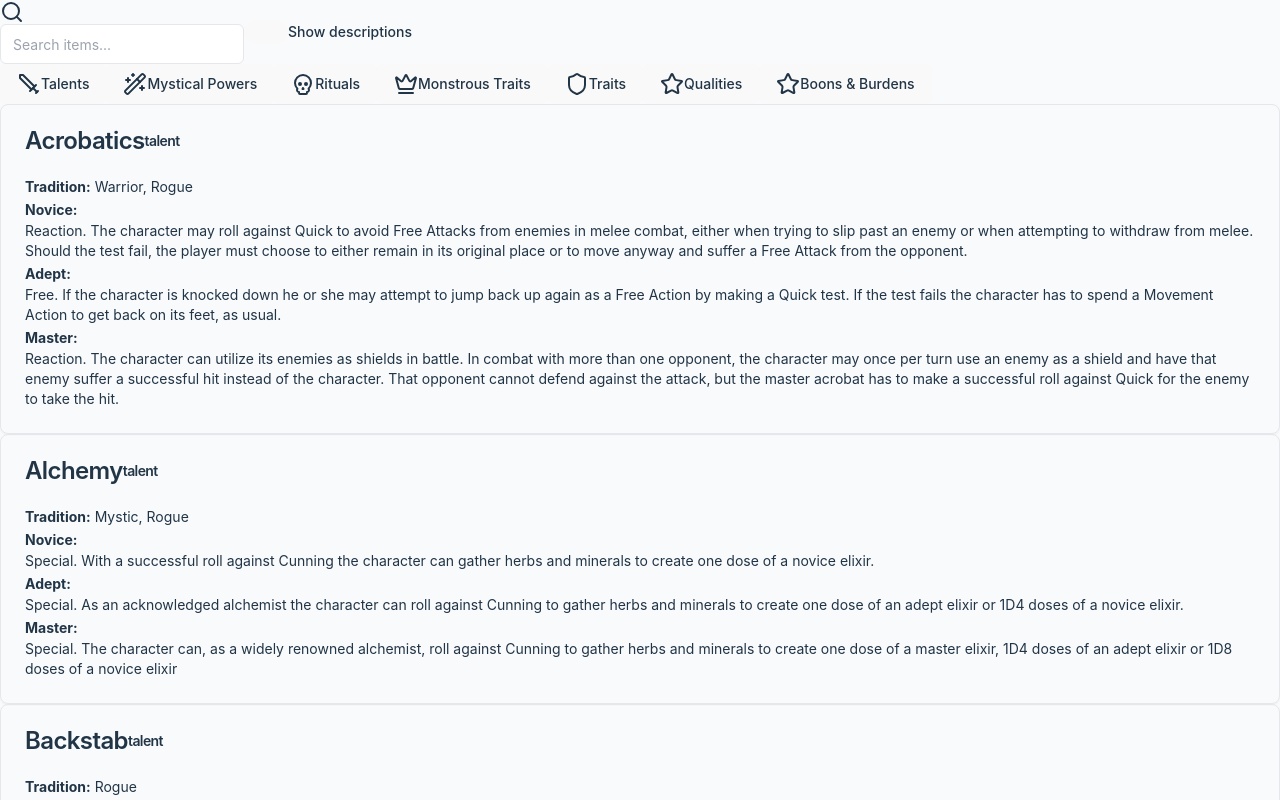
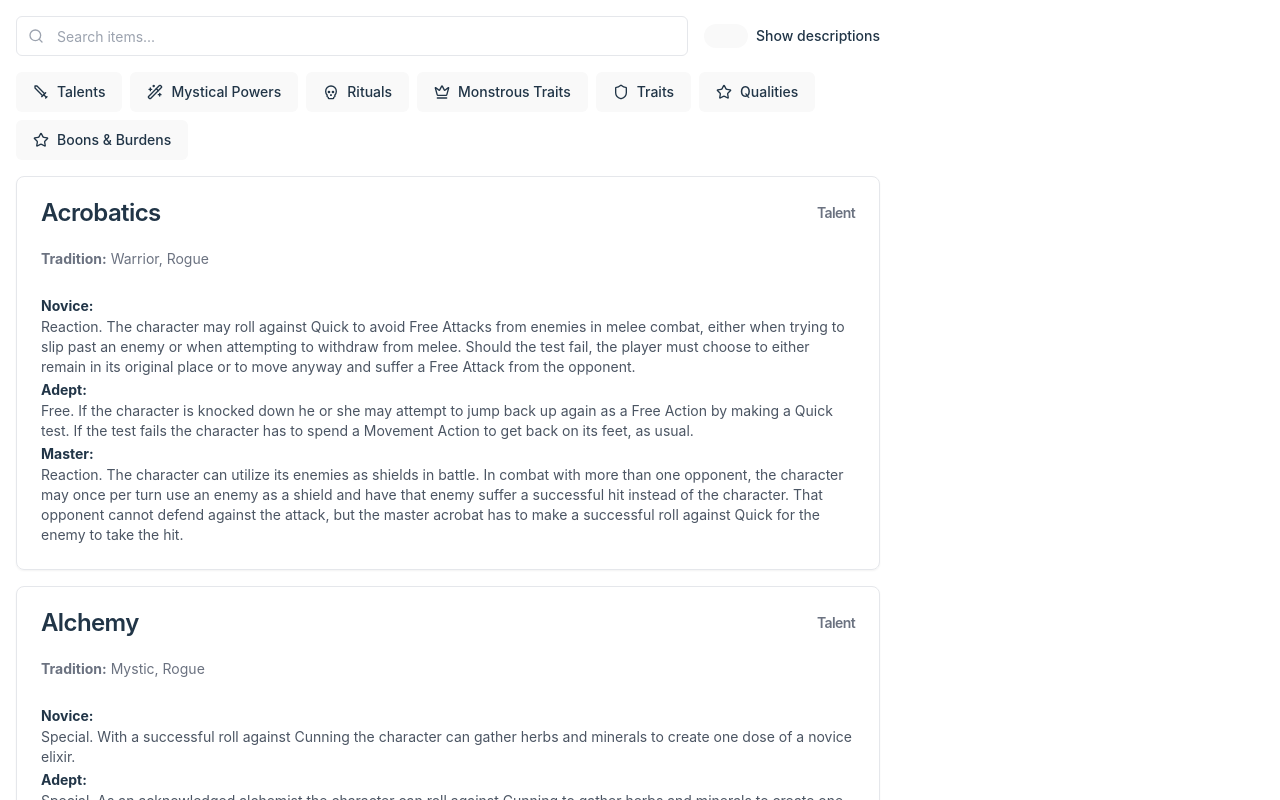
Before and after one commit to dokker/json-lookup, a React (Vite) app: page / in a window 1280 px wide. Shown: the top 800 px of the page. Built offline with nearby package versions, Linux system fonts and the light colour scheme.

Commit message:
hack missing tailwind css rules

```diff
--- a/package.json
+++ b/package.json
@@ -21,8 +21,7 @@
     "lucide-react": "^0.469.0",
     "react": "^18.3.1",
     "react-dom": "^18.3.1",
-    "tailwind-merge": "^2.5.5",
-    "tailwindcss-animate": "^1.0.7"
+    "tailwind-merge": "^2.5.5"
   },
   "devDependencies": {
     "@eslint/js": "^9.17.0",
@@ -38,6 +37,7 @@
     "globals": "^15.13.0",
     "postcss": "^8.4.49",
     "tailwindcss": "^3.4.17",
+    "tailwindcss-animate": "^1.0.7",
     "vite": "^6.0.3"
   }
 }
--- a/src/App.jsx
+++ b/src/App.jsx
@@ -1,8 +1,9 @@
 import JsonLookup from './components/JsonLookup'
+import './index.css';
 
 function App() {
   return (
-    <div className="min-h-screen bg-gray-50">
+    <div className="min-h-screen">
       <JsonLookup />
     </div>
   )
--- a/src/components/JsonLookup.tsx
+++ b/src/components/JsonLookup.tsx
@@ -125,7 +125,9 @@ const JsonLookup = () => {
                 <div className="space-y-2 pt-2">
                   {item.novice && (
                     <div>
-                      <strong className="text-sm">Novice:</strong>
+                      {!["Boon", "Burden", "Quality"].includes(item.type) && (
+                        <strong className="text-sm">Novice:</strong>
+                      )}
                       <p className="text-sm text-gray-600">{item.novice}</p>
                     </div>
                   )}
--- a/tailwind.config.js
+++ b/tailwind.config.js
@@ -7,6 +7,94 @@ module.exports = {
     './app/**/*.{js,jsx}',
     './src/**/*.{js,jsx}',
   ],
+  safelist: [
+    'min-h-screen',
+    'max-w-4xl',
+    'mx-auto',
+    'p-4',
+    'space-y-4',
+    'flex',
+    'gap-4',
+    'items-center',
+    'relative',
+    'flex-1',
+    'space-x-2',
+    'flex-wrap',
+    'gap-2',
+    'lucide',
+    'lucide-search',
+    'absolute',
+    'left-3',
+    'top-3',
+    'h-4',
+    'w-4',
+    'text-gray-400',
+    'flex',
+    'h-10',
+    'w-full',
+    'rounded-md',
+    'border',
+    'border-input',
+    'bg-background',
+    'px-3',
+    'py-2',
+    'text-sm',
+    'ring-offset-background',
+    'file:border-0',
+    'file:bg-transparent',
+    'file:text-sm',
+    'file:font-medium',
+    'placeholder:text-muted-foreground',
+    'focus-visible:outline-none',
+    'focus-visible:ring-2',
+    'focus-visible:ring-ring',
+    'focus-visible:ring-offset-2',
+    'disabled:cursor-not-allowed',
+    'disabled:opacity-50',
+    'pl-10',
+    'pr-10',
+    'peer',
+    'inline-flex',
+    'h-6',
+    'w-11',
+    'shrink-0',
+    'cursor-pointer',
+    'items-center',
+    'rounded-full',
+    'border-2',
+    'border-transparent',
+    'transition-colors',
+    'data-[state=checked]:bg-primary',
+    'data-[state=unchecked]:bg-input',
+    'font-medium',
+    'leading-none',
+    'peer-disabled:cursor-not-allowed',
+    'peer-disabled:opacity-70',
+    'justify-center',
+    'whitespace-nowrap',
+    'hover:bg-accent',
+    'hover:text-accent-foreground',
+    'px-4',
+    'gap-2',
+    'rounded-lg',
+    'bg-card',
+    'text-card-foreground',
+    'shadow-sm',
+    'overflow-hidden',
+    'flex-col',
+    'space-y-1.5',
+    'p-6',
+    'text-2xl',
+    'font-semibold',
+    'tracking-tight',
+    'justify-between',
+    'text-gray-500',
+    'capitalize',
+    'pt-0',
+    'space-y-4',
+    'pt-2',
+    'text-gray-600',
+  ],
   theme: {
     extend: {},
   },
```
Also changed, not shown: 1 other file (tests, documents, lock files or other folders).
